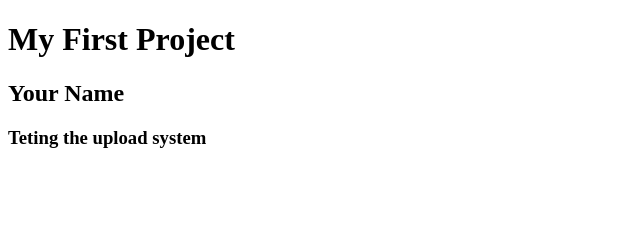
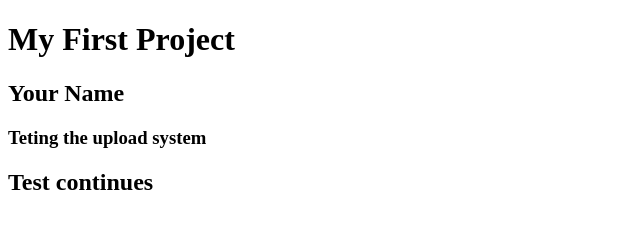
Before and after one commit to imfaisalg/MScINS, a plain HTML site: page index.html in a window 1280 px wide. Shown: the whole page, without its empty margins (0-640 px from the left). Drawn offline with Linux system fonts and the light colour scheme.

Commit message:
Tested the upload after enabling Azure added another line

```diff
--- a/index.html
+++ b/index.html
@@ -8,5 +8,6 @@
 <h1> My First Project</h1>
 <h2> Your Name </h2>
 <h3> Teting the upload system</h3>
+<h2> Test continues </h2>
 </body>
 </html>
```
